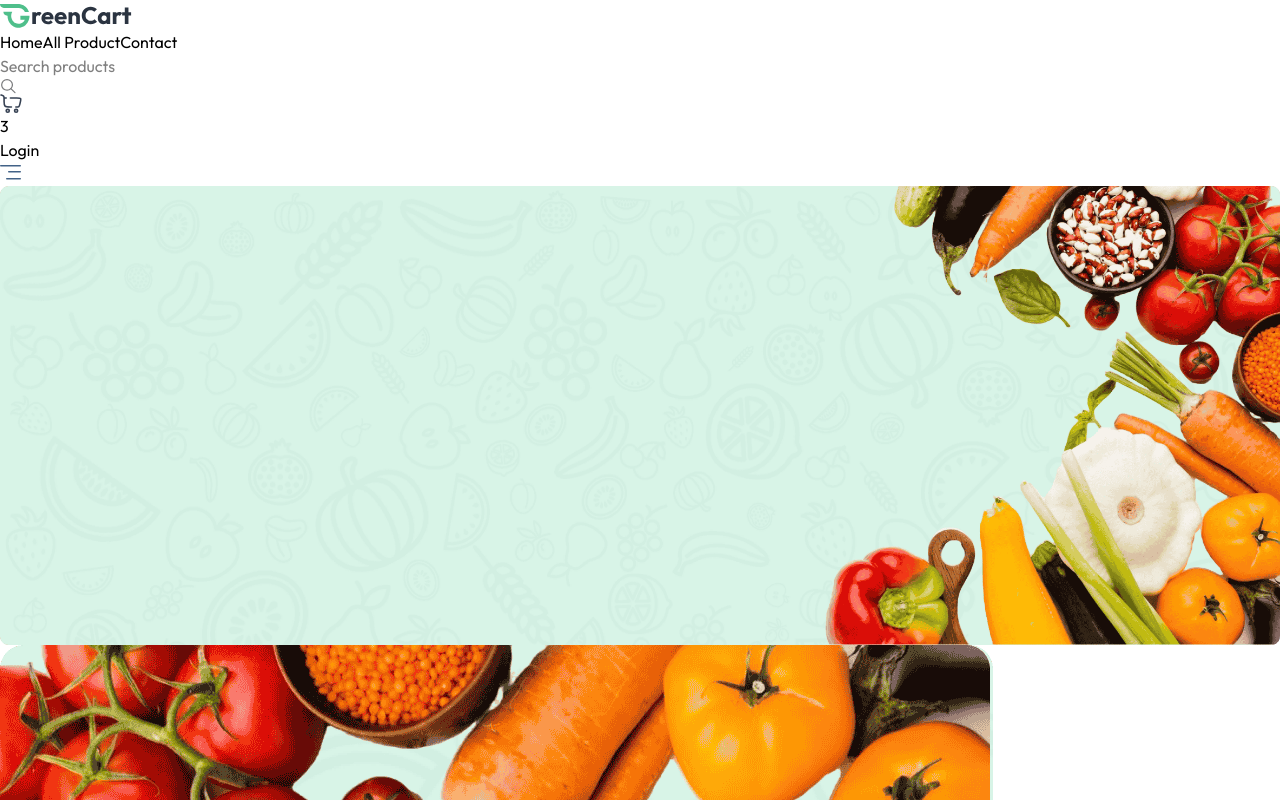
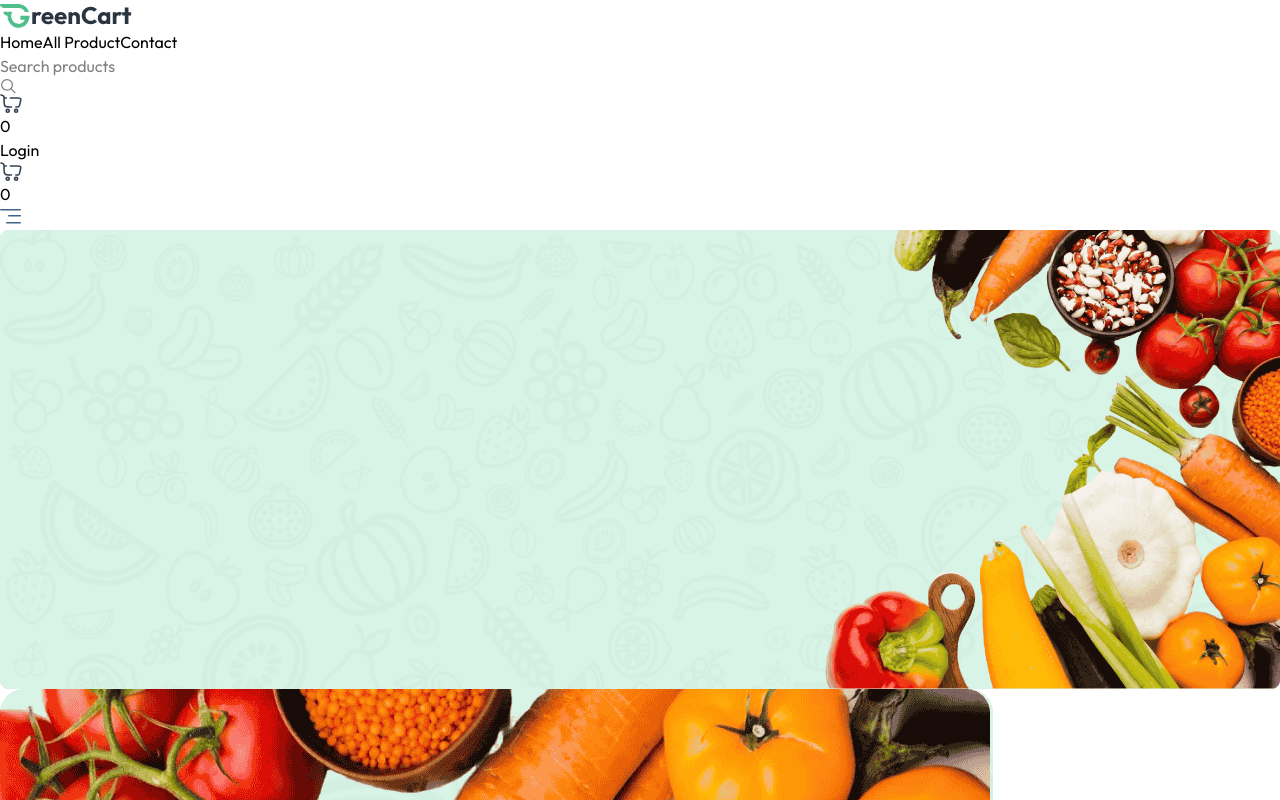
Before and after one commit to IrynaKhonina/greencart, a React (Vite) app in the folder client/: page / in a window 1280 px wide. Shown: the top 800 px of the page. Built offline with nearby package versions, Linux system fonts and the light colour scheme.

Commit message:
CartCount start

```diff
--- a/client/src/components/Navbar.jsx
+++ b/client/src/components/Navbar.jsx
@@ -5,7 +5,7 @@
 
 export const Navbar = () => {
     const [open, setOpen] = React.useState(false)
-    const {user, setUser, setShowUserLogin, navigate, setSearchQuery, searchQuery} = useAppContext()
+    const {user, setUser, setShowUserLogin, navigate, setSearchQuery, searchQuery,getCartCount} = useAppContext()
 
     const logout = async () => {
         setUser(null)
@@ -48,8 +48,8 @@
                     <img src={assets.nav_cart_icon} alt="cart" className="w-6 opacity-80"/>
 
                     <button
-                        className="absolute -top-2 -right-3 text-xs text-white bg-primary w-[18px] h-[18px] rounded-full">3
-                    </button>
+                        className="absolute -top-2 -right-3 text-xs text-white bg-primary
+                        w-[18px] h-[18px] rounded-full">{getCartCount()}</button>
                 </div>
 
                 {!user ? (
@@ -69,10 +69,22 @@
                     )}
             </div>
 
-            <button onClick={() => open ? setOpen(false) : setOpen(true)} aria-label="Menu" className="sm:hidden">
-                {/* Menu Icon SVG */}
-                <img src={assets.menu_icon} alt="menu"/>
-            </button>
+
+            <div className='flex items-center gap-6 sm:hidden'>
+                <div onClick={() => navigate('/cart')} className="relative cursor-pointer">
+                    <img src={assets.nav_cart_icon} alt="cart" className="w-6 opacity-80"/>
+
+                    <button
+                        className="absolute -top-2 -right-3 text-xs text-white bg-primary
+                        w-[18px] h-[18px] rounded-full">{getCartCount()}</button>
+                </div>
+
+                <button onClick={() => open ? setOpen(false) : setOpen(true)} aria-label="Menu" className="">
+                    {/* Menu Icon SVG */}
+                    <img src={assets.menu_icon} alt="menu"/>
+                </button>
+            </div>
+
 
             {/* Mobile Menu */}
             {open && (
--- a/client/src/contex/AppContex.jsx
+++ b/client/src/contex/AppContex.jsx
@@ -59,7 +59,27 @@
         }
         toast.success("Removed from Cart");
         setCartItems(cartData);
+    }
+    // Get Cart Item Count
+    const getCartCount = () => {
+        let totalCount = 0;
+        for (const item in cartItems) {
+            totalCount += cartItems[item];
+        }
+        return totalCount;
+    }
+    // Get Cart Total Amount
 
+    const getCartAmount = () => {
+        let totalAmount = 0;
+        for (const items in cartItems) {
+            let itemInfo = products.find((product) => product._id === items);
+            if (cartItems[items] > 0)
+            {
+                totalAmount += itemInfo.offerPrice * cartItems[items];
+            }
+    }
+        return Math.floor(totalAmount * 100) / 100
     }
 
 
@@ -83,7 +103,10 @@
         updateCartItems,
         removeFromCart,
         cartItems,
+        getCartAmount,
+        getCartCount,
         searchQuery,
+
         setSearchQuery
     };
 
```
